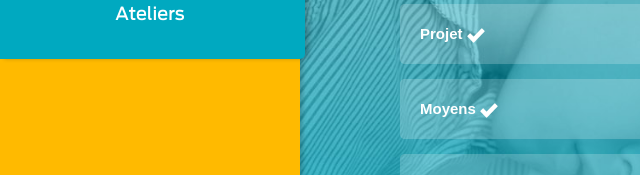
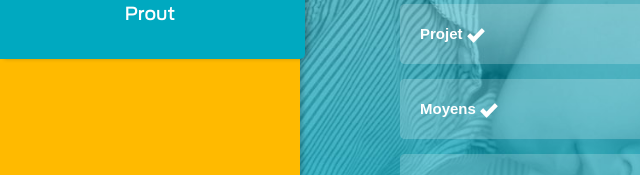
Before and after one commit to PaulFlo/platform_doc, a plain HTML site: page index.html in a window 1280 px wide. Shown: the part 341-516 px from the top of the page, 0-640 px from the left. Drawn offline with Linux system fonts and the light colour scheme.

Commit message:
Modification du titre de l'index en Prout

```diff
--- a/index.html
+++ b/index.html
@@ -88,7 +88,7 @@
 							<img class="ftrans std" src="cpeweb/images/aside/outils.png" alt="Outils"/>
 							<img class="ftrans overlay" src="cpeweb/images/aside/outils-w.png" alt="Outils"/>
 						</div>
-						<span>Ateliers</span>
+						<span>Prout</span>
 					</div>
 				</div>
 			</a>
```
